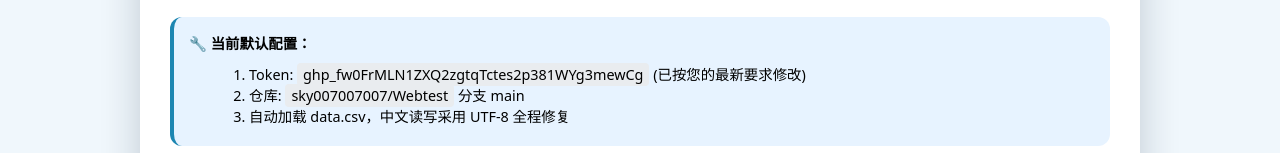
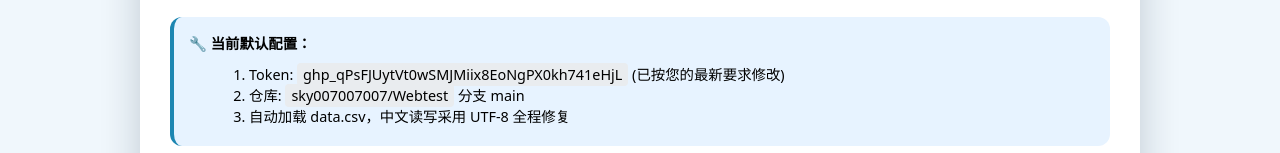
Before and after one commit to sky007007007/webtest, a plain HTML site: page index.html in a window 1280 px wide. Shown: the part 172-325 px from the top of the page. Drawn offline with Linux system fonts and the light colour scheme; no server answers.

Commit message:
Update GitHub token in index.html
Updated GitHub token in the configuration section and input field.

```diff
--- a/index.html
+++ b/index.html
@@ -185,11 +185,11 @@
         ⚠️ Token已按新值填写，可继续修改。打开页面自动加载仓库数据，中文不乱码 ✅
     </div>
 
-    <!-- GitHub 配置区域 (token已更新为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) -->
+    <!-- GitHub 配置区域 (token已更新为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) -->
     <div class="token-hint">
         <strong>🔧 当前默认配置：</strong>
         <ol style="margin: 10px 0 5px 20px;">
-            <li>Token: <code>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</code> (已按您的最新要求修改)</li>
+            <li>Token: <code>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</code> (已按您的最新要求修改)</li>
             <li>仓库: <code>sky007007007/Webtest</code> 分支 main</li>
             <li>自动加载 data.csv，中文读写采用 UTF-8 全程修复</li>
         </ol>
@@ -198,8 +198,8 @@
     <div class="form-grid" style="background: #f8fafc; padding: 20px; border-radius: 16px; margin: 20px 0;">
         <div class="field">
             <label>🔑 GitHub Token</label>
-            <!-- token已改为您指定的新值：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 -->
-            <input type="password" id="githubToken" value="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">
+            <!-- token已改为您指定的新值：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 -->
+            <input type="password" id="githubToken" value="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">
         </div>
         <div class="field">
             <label>📦 仓库所有者</label>
```
